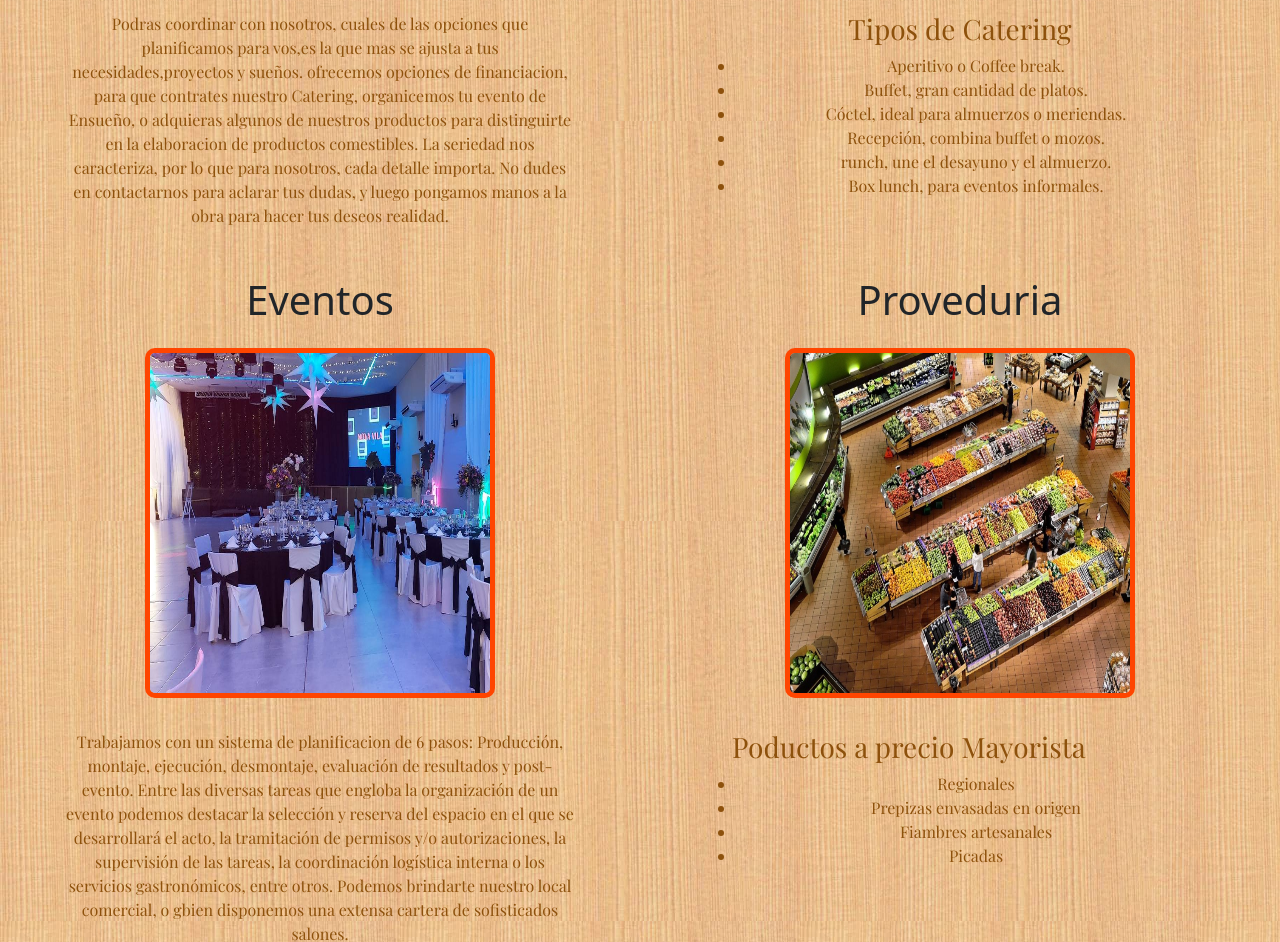
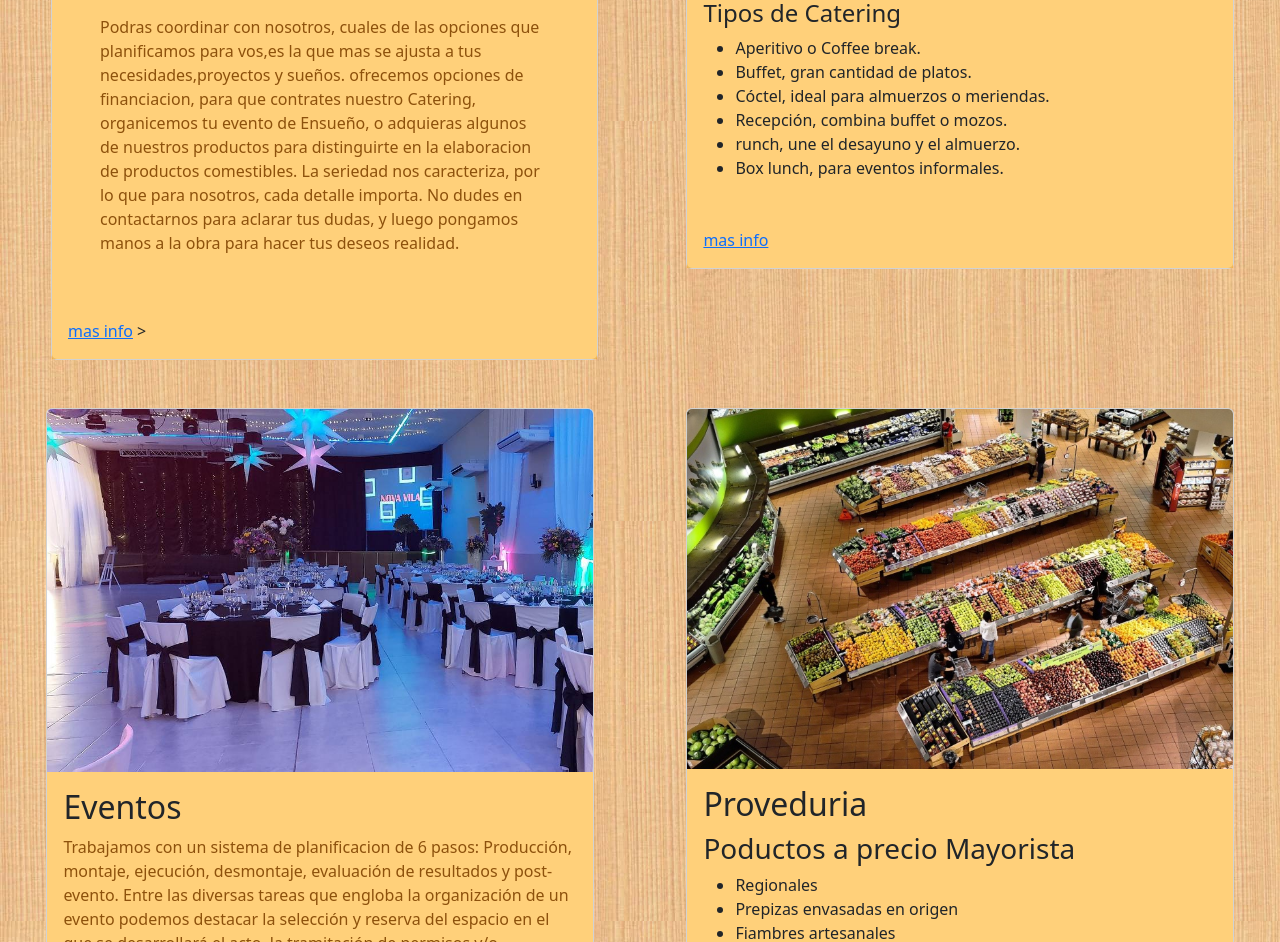
Before and after one commit to blastonyz/entregafinal, a website: page htmls/servicios.html in a window 1280 px wide. Shown: the part 843-1785 px from the top of the page. Drawn offline with nearby package versions, Linux system fonts and the light colour scheme.

Commit message:
correcciones

```diff
--- a/htmls/servicios.html
+++ b/htmls/servicios.html
@@ -49,7 +49,7 @@
                       </div>
                 </li>
                 <li class="opcion">
-                    <a href="../htmls/Contactus.html">Contacto</a>
+                    <a href="../htmls/contactus.html">Contacto</a>
                 </li>
                 <li class="opcion">
                     <a href="../htmls/tupedido.html">Tu Pedido</a>
@@ -59,36 +59,56 @@
         <br>
         <section class="prod1">
             <div class="body-serv">
+>
+                <div class="card" >
+                    <img src="../imagenes/fondo1.jpeg" class="card-img-top" alt="...">
+                    <div class="card-body">
+                      <h2 class="card-title">Servicios</h2>
+                      <p class="card-text uno">   Podras coordinar con nosotros, cuales de las opciones que planificamos para vos,es la que mas se ajusta a tus necesidades,proyectos y sueños. ofrecemos opciones de financiacion, para que contrates nuestro Catering, organicemos tu evento de Ensueño, o adquieras algunos de nuestros productos para distinguirte en la elaboracion de productos comestibles. La seriedad nos caracteriza, por lo que para nosotros, cada detalle importa. No dudes en contactarnos para aclarar tus dudas, y luego pongamos manos a la obra para hacer tus deseos realidad.
 
-            <h1>Servicios</h1>
-                <img src="../imagenes/eventos.jpeg" alt="eve" class="servimag">
-                <p class="text-servi">
-                    Podras coordinar con nosotros, cuales de las opciones que planificamos para vos,es la que mas se ajusta a tus necesidades,proyectos y sueños. ofrecemos opciones de financiacion, para que contrates nuestro Catering, organicemos tu evento de Ensueño, o adquieras algunos de nuestros productos para distinguirte en la elaboracion de productos comestibles. La seriedad nos caracteriza, por lo que para nosotros, cada detalle importa. No dudes en contactarnos para aclarar tus dudas, y luego pongamos manos a la obra para hacer tus deseos realidad.
                       </p>
+                    </div>
+
+                    <div class="card-body">
+                      <a href="https://www.facebook.com/napo.comidas.3" class="card-link" target="_blank" >mas info</a>
+                      >
+                    </div>
+                  </div>
 
                 </div>
         </section>
             <section class="prod2">
             <div class="body-serv">
 
-                <h1>Eventos</h1>
-                    <img src="../imagenes/eventos.jpeg" alt="eve" class="servimag">
-                    <p class="text-servi">
-                     Trabajamos con un sistema de planificacion de 6 pasos: Producción, montaje, ejecución, desmontaje, evaluación de resultados y post-evento. Entre las diversas tareas que engloba la organización de un evento podemos destacar la selección y reserva del espacio en el que se desarrollará el acto, la tramitación de permisos y/o autorizaciones, la supervisión de las tareas, la coordinación logística interna o los servicios gastronómicos, entre otros. Podemos brindarte nuestro local comercial, o gbien disponemos una extensa cartera de sofisticados salones.
+                <div class="card" >
+                    <img src="../imagenes/eventos.jpeg" class="card-img-top" alt="...">
+                    <div class="card-body">
+                      <h2 class="card-title">Eventos</h2>
+                      <p class="card-text"> Trabajamos con un sistema de planificacion de 6 pasos: Producción, montaje, ejecución, desmontaje, evaluación de resultados y post-evento. Entre las diversas tareas que engloba la organización de un evento podemos destacar la selección y reserva del espacio en el que se desarrollará el acto, la tramitación de permisos y/o autorizaciones, la supervisión de las tareas, la coordinación logística interna o los servicios gastronómicos, entre otros. Podemos brindarte nuestro local comercial, o gbien disponemos una extensa cartera de sofisticados salones.
+
 
                       </p>
+                    </div>
+
+                    <div class="card-body">
+                      <a href="https://www.facebook.com/napo.comidas.3" class="card-link" target="_blank" >mas info</a>
+                      >
+                    </div>
+                  </div>
+
                     </div>
             </section>
 
             <section class="prod3">
                 <div class="body-serv">
 
-                 <h1>Catering</h1>
-                    <img src="../imagenes/catering.jpg" alt="cat" class="servimag">
-
-
-                                        <h3 class="text-servi">Tipos de Catering</h3>
-                                        <ul class="text-servi">
+                    <div class="card" >
+                        <img src="../imagenes/catering.jpg" class="card-img-top" alt="...">
+                        <div class="card-body">
+                          <h2 class="card-title">Catering</h2>
+                          <p class="card-text">
+                             <h4>Tipos de Catering</h4>
+                                 <ul>
                                       <li>Aperitivo o Coffee break.
                                      </li>
                                      <li>Buffet, gran cantidad de platos.</li>
@@ -98,6 +118,14 @@
                                      </li>
                                      <li>Box lunch, para eventos informales.</li>
                                 </ul>
+                            </p>
+                        </div>
+
+                        <div class="card-body">
+                          <a href="https://www.facebook.com/napo.comidas.3" class="card-link" target="_blank" >mas info</a>
+
+                        </div>
+                      </div>
 
                 </div>
             </section>
@@ -105,20 +133,30 @@
 
             <section class="prod4">
                 <div class="body-serv">
-                <h1>Proveduria</h1>
 
-                    <img src="../imagenes/proveduria.jpg" alt="prov" class="servimag">
+                    <div class="card" >
+                        <img src="../imagenes/proveduria.jpg" class="card-img-top" alt="...">
+                        <div class="card-body">
+                          <h2 class="card-title">Proveduria</h2>
 
-                  <article class="text-servi">
-                    <h3 class="text-servi">Poductos a precio Mayorista</h3>
-                    <ul>
+                            <article>
+                                <h3>Poductos a precio Mayorista</h3>
+                                <ul class="text-servi">
                                     <li>Regionales</li>
                                     <li>Prepizas envasadas en origen</li>
                                     <li>Fiambres artesanales</li>
                                     <li>Picadas</li>
                                 </ul>
                               </article>
+                            </p>
                         </div>
+
+                        <div class="card-body">
+                          <a href="https://www.facebook.com/napo.comidas.3" class="card-link" target="_blank" >mas info</a>
+
+                        </div>
+                      </div>
+
             </section>
     </main>
     <footer class="foot">
--- a/sass/_gridhtmls.scss
+++ b/sass/_gridhtmls.scss
@@ -8,7 +8,7 @@ $color-foot: rgba(0, 0, 255, 0.781);
     background-attachment: local;
     display: grid;
     grid-template-columns: 1fr 1fr;
-    grid-template-rows: 0.4fr 1.4fr 1.4fr 0.8fr;
+    grid-template-rows: 0.4fr 1.6fr 1.6fr 0.4fr;
     gap: 0px 0px;
     grid-template-areas:
       "navbar navbar"
@@ -75,14 +75,48 @@ $color-foot: rgba(0, 0, 255, 0.781);
        }
 
       .prod1 { grid-area: prod1;
+               .uno{
+                      margin: 32px;
+               }
       }
 
-      .prod2 { grid-area: prod2; }
+      .prod2 { grid-area: prod2;
 
-      .prod3 { grid-area: prod3; }
+            }
 
-      .prod4 { grid-area: prod4; }
+      .prod3 { grid-area: prod3;
 
+            }
+
+      .prod4 { grid-area: prod4;
+
+      }
+
+      .body-serv{
+        display: flex;
+        flex-direction: row;
+        justify-content: center;
+        align-items: center;
+        margin: 1rem;
+        padding-top: 1rem;
+
+        .card{
+          width:90%;
+
+
+          .card-body{
+            background-color: rgba(255, 166, 0, 0.521);
+            .card-text{
+                        font-size: 1rem;
+                        color:$textos;
+                        ul {
+                          color: $textos;
+                        }
+                    }
+
+                  }
+             }
+            }
       .foot { grid-area: foot;
         background-color: $color-foot;
         text-align: center;
@@ -128,28 +162,7 @@ $color-foot: rgba(0, 0, 255, 0.781);
            }
 
      }
-     .servimag{
-        width: 350px;
-        height: 350px;
-        border: 5px orangered solid;
-        border-radius: 10px;
-        margin-bottom: 2rem;
-        margin-top: 1rem;
-    }
 
-    .body-serv {
-        display: flex;
-        justify-content: center;
-        flex-direction: column;
-        align-items: center;
-        margin-top: 2rem;
-        .text-servi {
-            width: 80%;
-            text-align: center;
-            font-family: $font-titulo;
-            color:$textos;
-        }
-    }
 
     .des {
         text-align: center;
--- a/sass/principal.scss
+++ b/sass/principal.scss
@@ -163,18 +163,47 @@ $color-foot: rgba(0, 0, 255, 0.781);
                 .fotos {
                     width: 200px;
                     height: 200px;
-                    margin-top: 2rem;
+                    margin-top: 3rem;
                     margin-bottom: 2rem;
                     border: 5px solid;
                     border-radius: 10px;
                     transition: 2s all ease;
                     color: rgb(145, 86, 19);
+                    align-items: center;
                 }
 
                 .fotos:hover {
                     transform: scale(1.2,1.2);
                 }
+
             }
+            .carta{
+                .tex1{padding-bottom: 30px;
+
+                }
+        }
+        .nuestro{
+            .tex2 {padding-bottom: 70px;
+
+                 }
+         }
+
+         .servi{
+            .tex3{padding-top: 10px;
+
+            }
+         }
+
+         .contacto{
+                    .tex4{padding-bottom: 70px;
+
+                    }
+         }
+         .pedido{
+                    .tex5{padding-bottom: 40px;
+
+                    }
+         }
       }
 
 
```
Also changed, not shown: htmls/carta.html (+1 -1 lines), htmls/nuestrolocal.html (+1 -1 lines), htmls/tupedido.html (+1 -1 lines), index.html (+9 -10 lines), estilo/estiloniu.css. Lines whose indentation alone changed are shown as unchanged.
